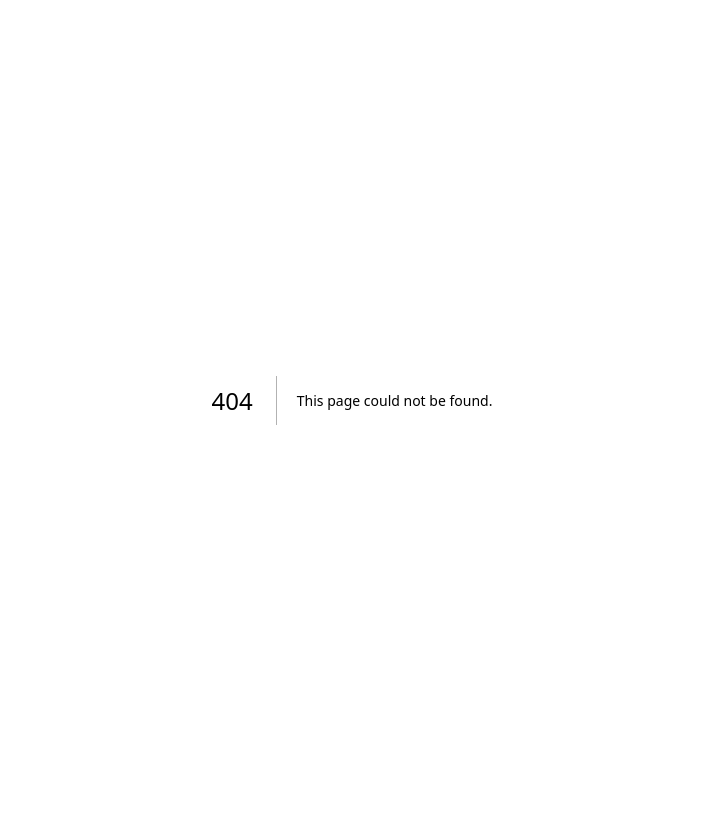
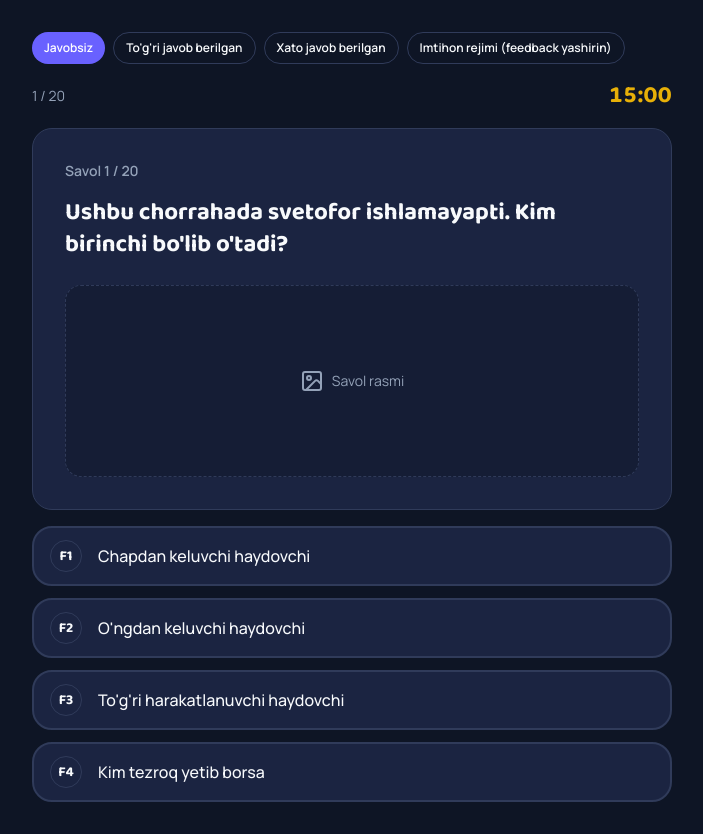
Before and after one commit to sherzod-prostaleev/avtotestuz, a Next.js app in the folder frontend/: page /exam-mockup in a window 1280 px wide. Before the commit this address had no page. Shown: the whole page, without its empty margins (288-991 px from the left). Before the commit the page ends 800 px from the top, so only its background shows below. Built offline with nearby package versions, Linux system fonts and the light colour scheme.

Commit message:
feat(frontend): exam-screen mockup demonstrating all 4 visual states

```diff
--- /dev/null
+++ b/frontend/src/app/(app)/exam-mockup/page.tsx
@@ -0,0 +1,69 @@
+"use client";
+
+import { useState } from "react";
+import { QuestionCard } from "@/components/shared/question-card";
+import { AnswerOption, type AnswerState } from "@/components/shared/answer-option";
+import { CountdownTimer } from "@/components/shared/countdown-timer";
+import { Button } from "@/components/ui/button";
+import { mockExamQuestions } from "@/lib/mock-data";
+
+type Mode = "unanswered" | "correct" | "incorrect" | "exam-hidden";
+
+const modeLabels: Record<Mode, string> = {
+  unanswered: "Javobsiz",
+  correct: "To'g'ri javob berilgan",
+  incorrect: "Xato javob berilgan",
+  "exam-hidden": "Imtihon rejimi (feedback yashirin)",
+};
+
+export default function ExamMockupPage() {
+  const [mode, setMode] = useState<Mode>("unanswered");
+  const question = mockExamQuestions[0];
+  const wrongAnswerId = question.answers.find((a) => a.id !== question.correctAnswerId)!.id;
+  const selectedAnswerId =
+    mode === "correct" ? question.correctAnswerId : mode === "incorrect" ? wrongAnswerId : null;
+
+  function stateFor(answerId: string): AnswerState {
+    if (mode === "unanswered") return "neutral";
+    if (mode === "exam-hidden") return answerId === selectedAnswerId ? "selected" : "neutral";
+    if (answerId === question.correctAnswerId) return "correct";
+    if (answerId === selectedAnswerId) return "incorrect";
+    return "neutral";
+  }
+
+  return (
+    <main className="mx-auto max-w-2xl px-4 py-8">
+      {/* Mockup-only tooling: Phase B replaces this with real session state. */}
+      <div className="mb-4 flex flex-wrap gap-2" role="group" aria-label="Mockup holatini tanlash">
+        {(Object.keys(modeLabels) as Mode[]).map((m) => (
+          <Button key={m} size="sm" variant={m === mode ? "default" : "outline"} onClick={() => setMode(m)}>
+            {modeLabels[m]}
+          </Button>
+        ))}
+      </div>
+
+      <div className="mb-4 flex items-center justify-between">
+        <span className="text-sm text-muted-foreground">1 / 20</span>
+        <CountdownTimer remainingSeconds={mode === "exam-hidden" ? 45 : 900} />
+      </div>
+
+      <QuestionCard questionNumber={1} totalQuestions={20} text={question.text} hasImage={question.hasImage} />
+
+      <div className="mt-4 flex flex-col gap-3">
+        {question.answers.map((a) => (
+          <AnswerOption key={a.id} shortcutLabel={a.shortcutLabel} text={a.text} state={stateFor(a.id)} />
+        ))}
+      </div>
+
+      {(mode === "correct" || mode === "incorrect") && (
+        <div className="mt-4 rounded-lg border border-gold bg-gold/10 p-4">
+          <p className="font-display font-bold text-gold">MUHIM</p>
+          <p className="mt-1 text-sm">
+            Svetofor ishlamagan chorrahada — YHQning tegishli qoidasiga ko&apos;ra o&apos;ngdan kelayotgan
+            transport vositasi ustunlikka ega bo&apos;ladi.
+          </p>
+        </div>
+      )}
+    </main>
+  );
+}
```
Also changed, not shown: 1 other file (tests, documents, lock files or other folders).
